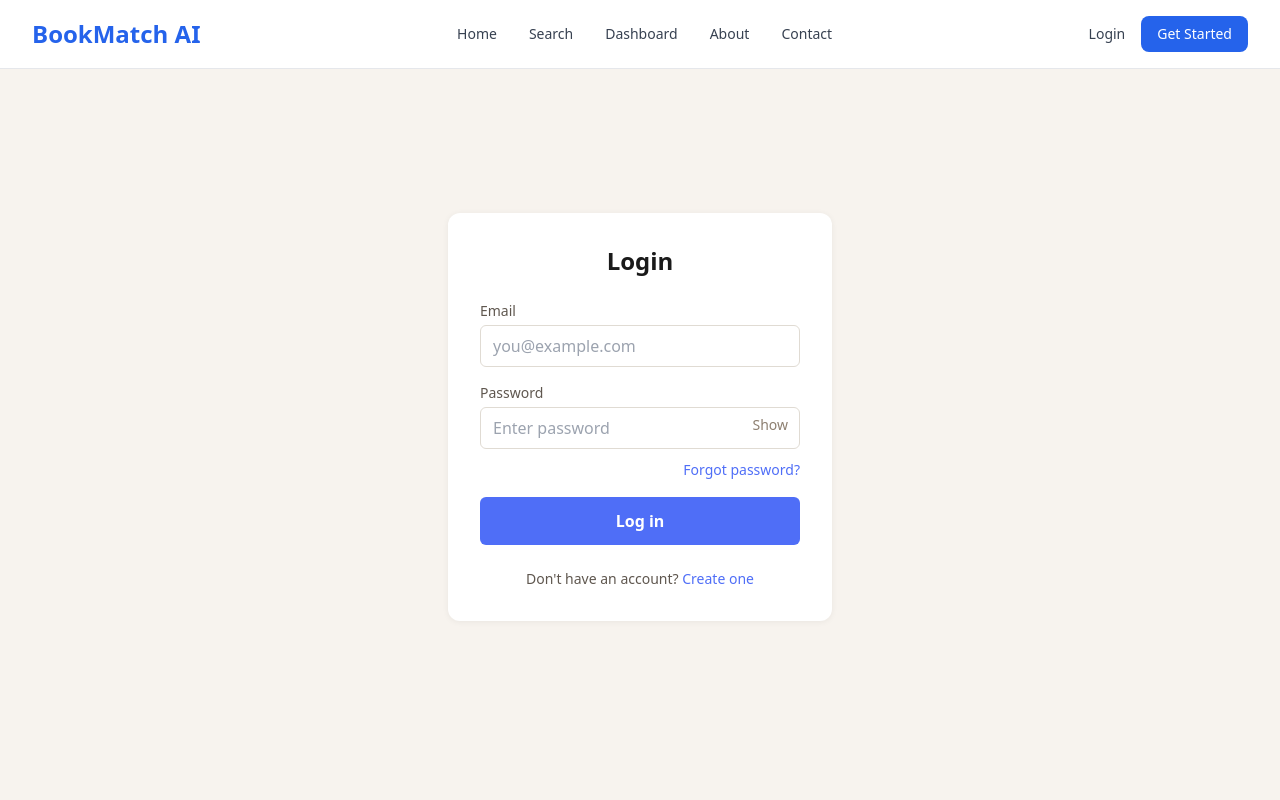
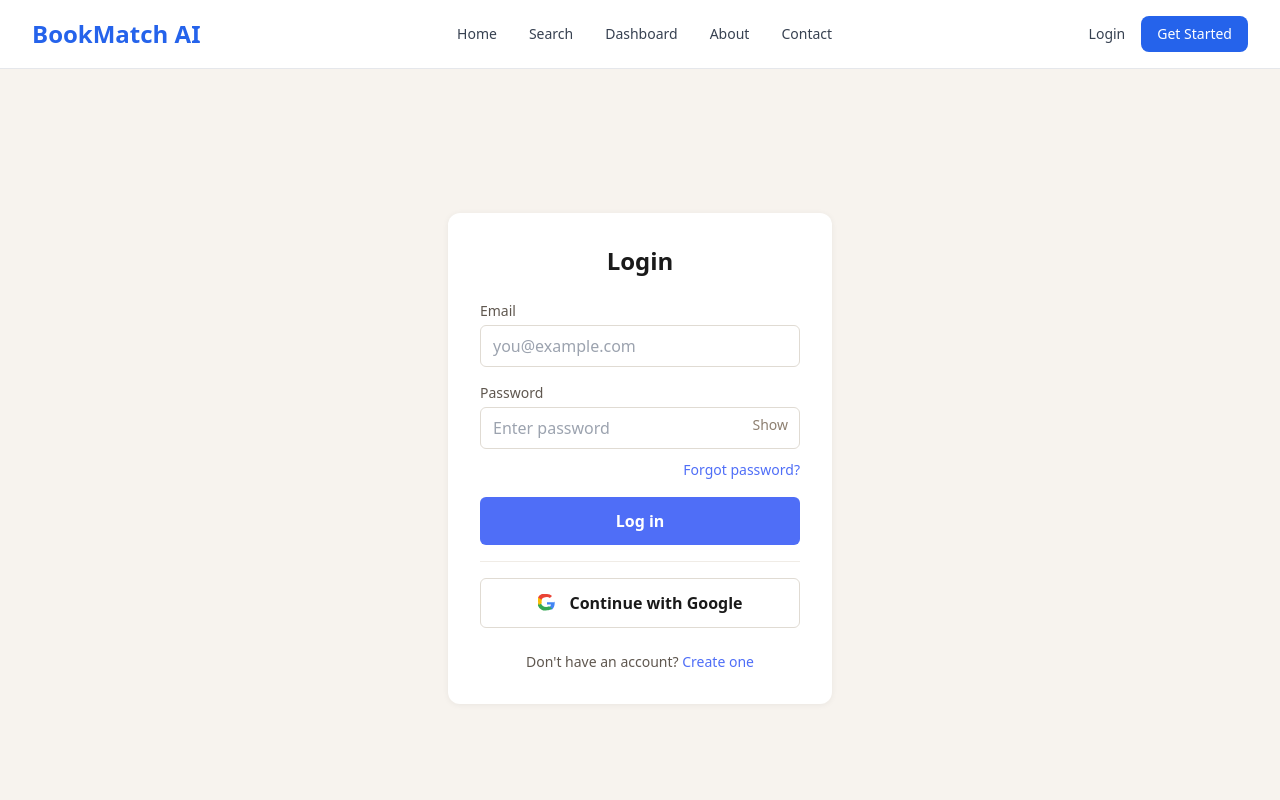
Before and after one commit to IgorKPetersson/bookmatch-ai, a React app in the folder frontend/: page /auth in a window 1280 px wide. Shown: the top 800 px of the page. Built offline with nearby package versions, Linux system fonts and the light colour scheme; no server answers; the HTML template or start-up script is replaced by a standard one.

Commit message:
added Oauth google login/create account

```diff
--- /dev/null
+++ b/frontend/src/components/GoogleAuthButton.jsx
@@ -0,0 +1,71 @@
+const apiBaseUrl = "http://localhost:8000";
+
+export default function GoogleAuthButton({
+  label = "Continue with Google",
+}) {
+  function handleClick() {
+    window.location.href = `${apiBaseUrl}/auth/google/start`;
+  }
+
+  return (
+    <button
+      type="button"
+      onClick={handleClick}
+      className="w-full rounded-md font-semibold"
+      style={{
+        alignItems: "center",
+        backgroundColor: "white",
+        border: "1px solid #e0dbd3",
+        color: "#1a1a1a",
+        cursor: "pointer",
+        display: "flex",
+        gap: "12px",
+        justifyContent: "center",
+        padding: "12px 16px",
+        transition: "box-shadow 0.2s ease, transform 0.2s ease",
+      }}
+      onMouseEnter={(e) => {
+        e.currentTarget.style.boxShadow = "0 4px 12px rgba(0,0,0,0.08)";
+        e.currentTarget.style.transform = "translateY(-1px)";
+      }}
+      onMouseLeave={(e) => {
+        e.currentTarget.style.boxShadow = "none";
+        e.currentTarget.style.transform = "translateY(0)";
+      }}
+    >
+      <span
+        aria-hidden="true"
+        style={{
+          alignItems: "center",
+          backgroundColor: "white",
+          borderRadius: "999px",
+          display: "inline-flex",
+          flexShrink: 0,
+          height: "20px",
+          justifyContent: "center",
+          width: "20px",
+        }}
+      >
+        <svg viewBox="0 0 24 24" width="18" height="18">
+          <path
+            d="M21.35 11.1H12v2.98h5.36c-.23 1.51-1.09 2.79-2.32 3.65v2.99h3.75c2.2-2.03 3.46-5.03 3.46-8.6 0-.73-.06-1.41-.2-2.02Z"
+            fill="#4285F4"
+          />
+          <path
+            d="M12 21.8c2.7 0 4.97-.9 6.63-2.44l-3.75-2.99c-1.04.7-2.36 1.12-4.14 1.12-3.18 0-5.88-2.15-6.84-5.03H.03v3.08A9.997 9.997 0 0 0 12 21.8Z"
+            fill="#34A853"
+          />
+          <path
+            d="M5.16 12.46A5.99 5.99 0 0 1 4.82 10c0-.86.15-1.69.41-2.46V4.46H.03A9.997 9.997 0 0 0 0 10c0 1.61.38 3.14 1.03 4.54l4.13-2.08Z"
+            fill="#FBBC05"
+          />
+          <path
+            d="M12 3.98c1.47 0 2.79.5 3.82 1.48l2.87-2.87C16.96.98 14.69 0 12 0A9.997 9.997 0 0 0 .03 4.46l4.2 3.08C5.18 5.66 8.82 3.98 12 3.98Z"
+            fill="#EA4335"
+          />
+        </svg>
+      </span>
+      {label}
+    </button>
+  );
+}
--- a/frontend/src/pages/Auth.jsx
+++ b/frontend/src/pages/Auth.jsx
@@ -1,12 +1,29 @@
-import { useState } from "react";
+import { useEffect, useState } from "react";
 import { Link } from "react-router-dom";
+import GoogleAuthButton from "../components/GoogleAuthButton";
 
 export default function Auth() {
+  const apiBaseUrl = "http://localhost:8000";
   const [email, setEmail] = useState("");
   const [password, setPassword] = useState("");
   const [showPassword, setShowPassword] = useState(false);
   const [error, setError] = useState("");
   const [loading, setLoading] = useState(false);
+
+  useEffect(() => {
+    const params = new URLSearchParams(window.location.search);
+    const oauthError = params.get("oauth_error");
+
+    if (!oauthError) {
+      return;
+    }
+
+    setError(oauthError);
+    params.delete("oauth_error");
+    const nextQuery = params.toString();
+    const nextUrl = nextQuery ? `/auth?${nextQuery}` : "/auth";
+    window.history.replaceState({}, "", nextUrl);
+  }, []);
 
   function validate() {
     if (!email) return "Email is required";
@@ -29,7 +46,7 @@ export default function Auth() {
     setLoading(true);
 
     try {
-      const res = await fetch("http://localhost:8000/login", {
+      const res = await fetch(`${apiBaseUrl}/login`, {
         method: "POST",
         credentials: "include",
         headers: {
@@ -145,6 +162,10 @@ export default function Auth() {
               {loading ? "Logging in..." : "Log in"}
             </button>
 
+            <div className="my-4" style={{ borderTop: "1px solid #f0ece6" }}></div>
+
+            <GoogleAuthButton label="Continue with Google" />
+
             <p
               className="text-sm text-center mt-6"
               style={{ color: "#5f574f" }}
--- a/frontend/src/pages/Register.jsx
+++ b/frontend/src/pages/Register.jsx
@@ -1,6 +1,7 @@
 import { useState } from "react";
 import axios from "axios";
 import { useNavigate } from "react-router-dom";
+import GoogleAuthButton from "../components/GoogleAuthButton";
 
 function Register() {
   const [firstName, setFirstName] = useState("");
@@ -165,6 +166,10 @@ function Register() {
               Register
             </button>
 
+            <div className="my-4" style={{ borderTop: "1px solid #f0ece6" }}></div>
+
+            <GoogleAuthButton label="Continue with Google" />
+
             {message && <p className="mt-4" style={{ color: "#5f574f" }}>{message}</p>}
           </form>
         </div>
```
Also changed, not shown: 1 other file (tests, documents, lock files or other folders).
